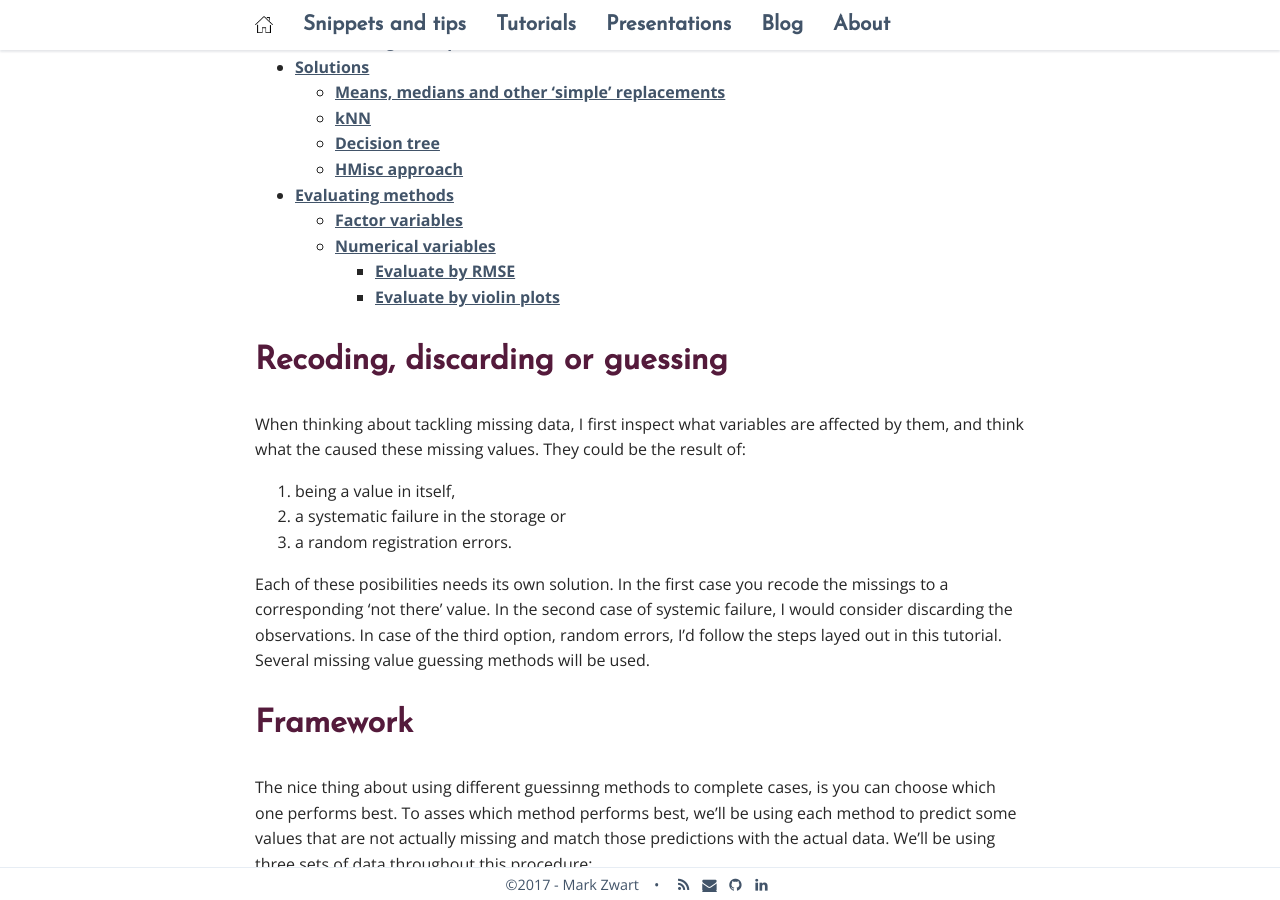
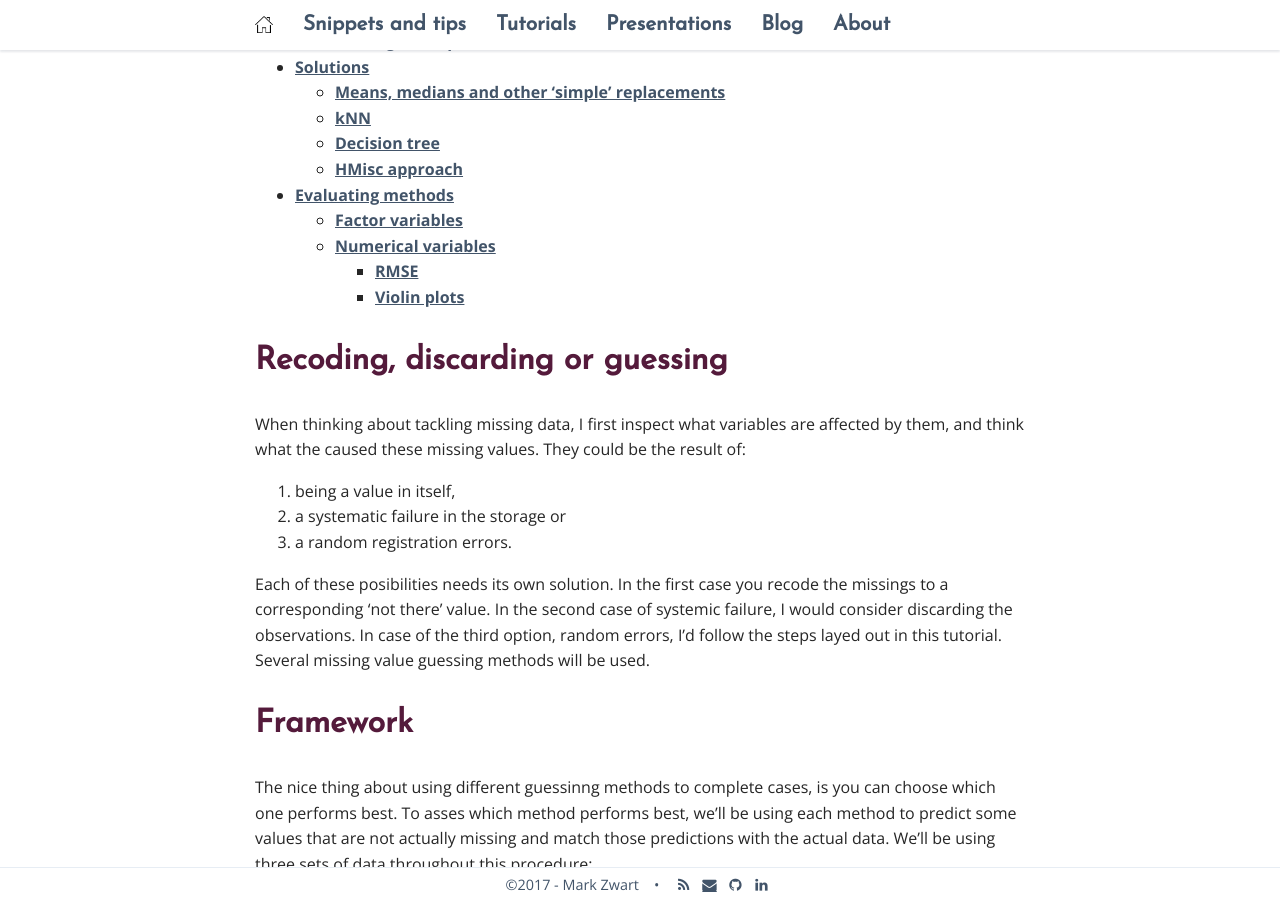
Before and after one commit to mark-me/mark-me.github.io, a Jekyll site: the page built from _pages/tutorials/impute-missings/impute-missings.md, in a window 1280 px wide and 900 px high, scrolled down 405 px. Built offline with Jekyll 4.4.1, drawn with Linux system fonts in a browser that asks for light colours; nearby versions of some CDN libraries; comment, search, counter and statistics services are not loaded; some of the changed text lies outside the part shown.

Commit message:
Update impute-missings.md

````diff
--- a/_pages/tutorials/impute-missings/impute-missings.md
+++ b/_pages/tutorials/impute-missings/impute-missings.md
@@ -304,7 +304,7 @@
     facet_wrap(~variable, ncol = 2, scales = "free")
 ```
 
-### Evaluate by RMSE
+### RMSE
 ```r
 tbl_imp_numeric %>%
   mutate(error_sq = (value_imp - value_orig) ^ 2)%>%
@@ -314,7 +314,7 @@
     geom_col(position = "dodge")
 ```
 
-### Evaluate by violin plots
+### Violin plots
 ```r
 tbl_imp_numeric %>%
   mutate(perc_error = (value_imp - value_orig)/value_orig) %>%
````
